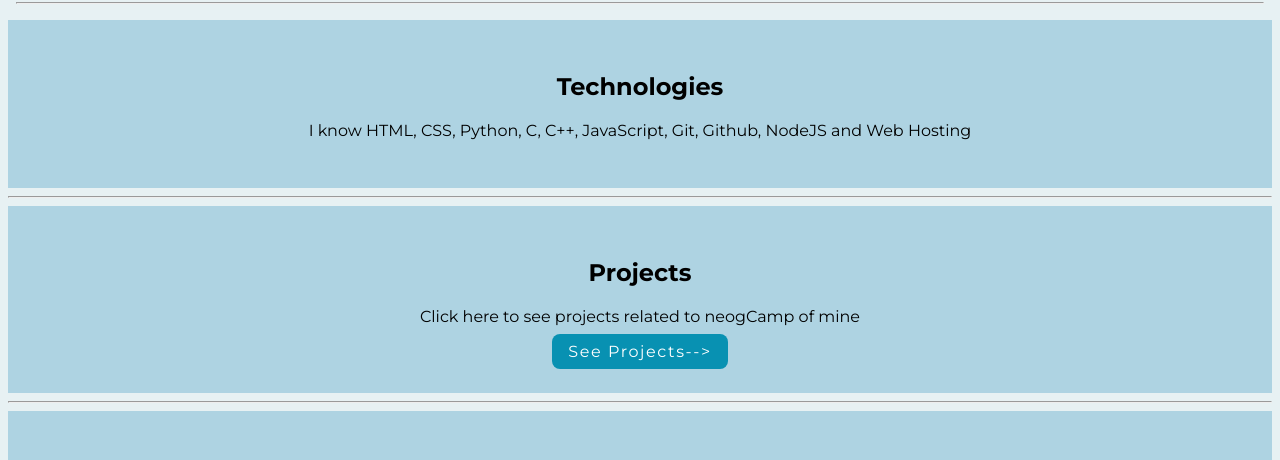
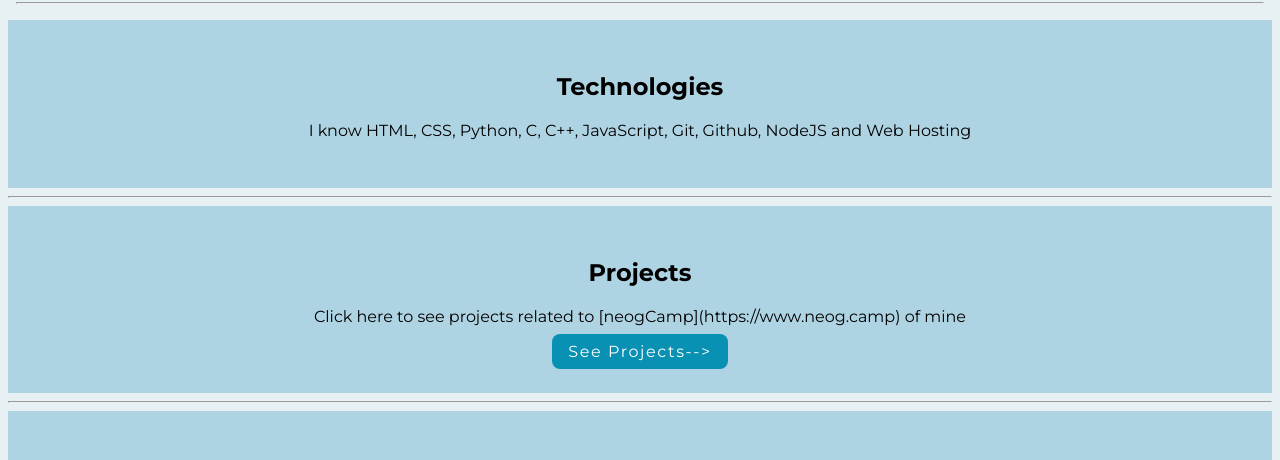
Before and after one commit to xmonish/neogcamp-portfolio, a plain HTML site: page index.html in a window 1280 px wide. Shown: the part 477-937 px from the top of the page. Drawn offline with nearby package versions, Linux system fonts and the light colour scheme.

Commit message:
Update index.html

```diff
--- a/index.html
+++ b/index.html
@@ -56,7 +56,7 @@
 
         <section class="ow">
             <h1> Projects</h1>
-            <p>Click here to see projects related to neogCamp of mine </p>
+            <p>Click here to see projects related to [neogCamp](https://www.neog.camp) of mine </p>
             <a class="primary-link" href="monish2.html">See Projects--></a>
         </section>
 
```
